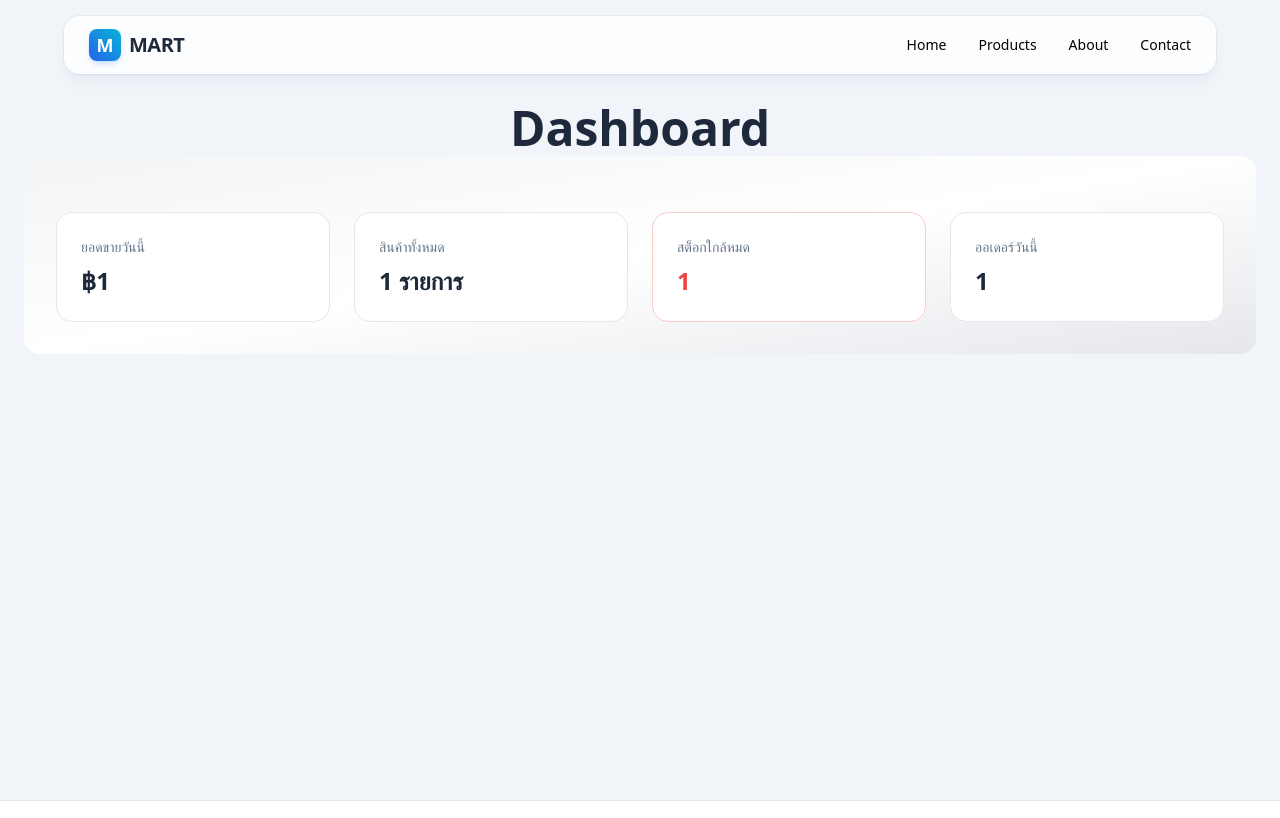
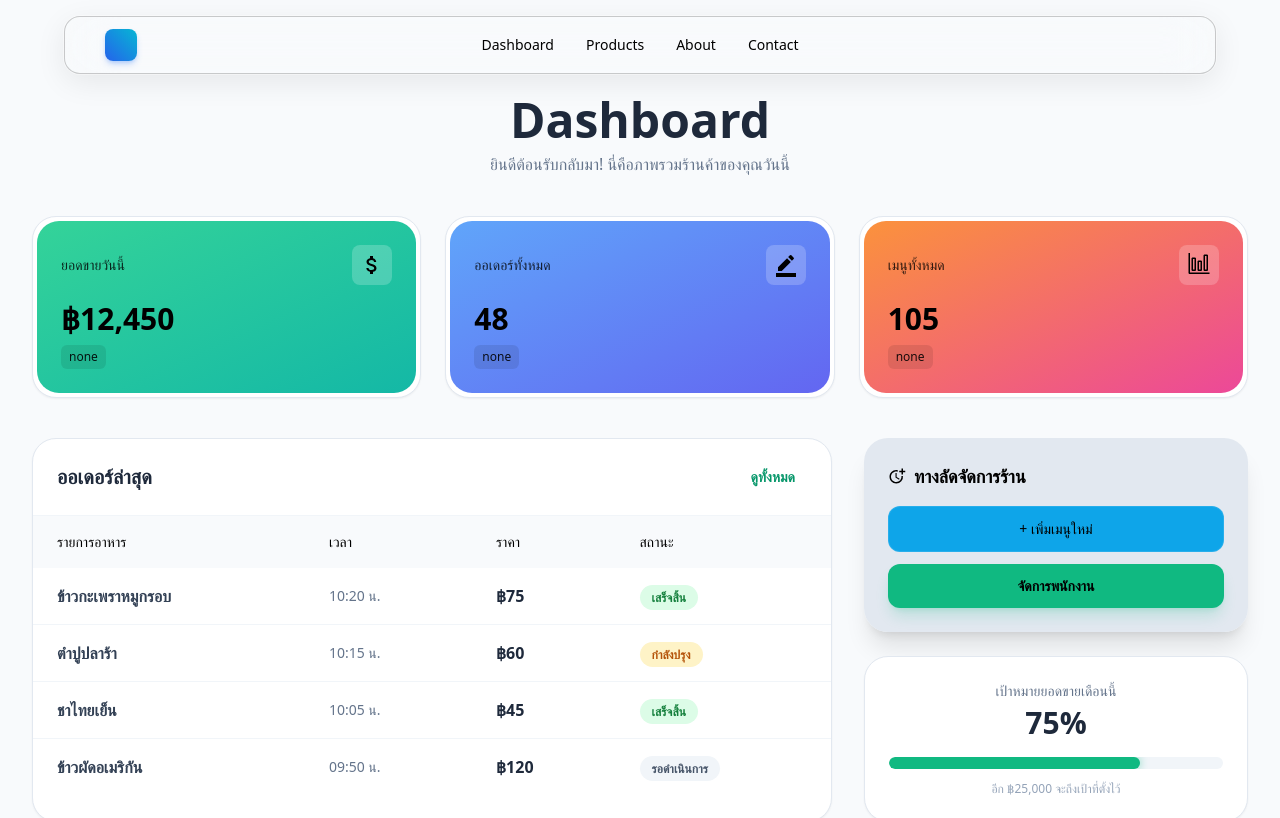
Before and after one commit to Aekpavit/app-mart, a React (Vite) app: page / in a window 1280 px wide. Shown: the top 818 px of the page. Built offline with nearby package versions, Linux system fonts and the light colour scheme.

Commit message:
ui/home page

```diff
--- a/package.json
+++ b/package.json
@@ -11,7 +11,8 @@
   },
   "dependencies": {
     "react": "^19.2.0",
-    "react-dom": "^19.2.0"
+    "react-dom": "^19.2.0",
+    "react-icons": "^5.5.0"
   },
   "devDependencies": {
     "@eslint/js": "^9.39.1",
--- a/src/App.jsx
+++ b/src/App.jsx
@@ -6,9 +6,7 @@ import Navbar from './components/Nav'
 function App() {
   return (
     <>
-      <Navbar/>
       <Home/>
-      <Footer/>
     </>
   )
 }
--- a/src/components/Footer.jsx
+++ b/src/components/Footer.jsx
@@ -1,15 +1,13 @@
 const Footer = () => {
     return (
-      <footer className="border-t border-slate-200 bg-white">
+      <footer className="border-t border-slate200 bg-wh">
         <div className="max-w-6xl mx-auto px-6 py-8 flex flex-col md:flex-row justify-between items-center gap-4">
-          <p className="text-slate-500 text-sm font-medium">© 2026 MART System. Designed for Cleanliness.</p>
+          <p className="text-slate-500 text-sm font-medium">© 2026  DEMO MART System</p>
           <div className="flex gap-4">
             <div className="w-8 h-8 rounded-full bg-slate-100 flex items-center justify-center text-slate-400 hover:bg-blue-50 hover:text-blue-600 transition cursor-pointer">
-               {/* FB Icon */}
                <svg className="w-4 h-4" fill="currentColor" viewBox="0 0 24 24"><path d="M9 8h-3v4h3v12h5v-12h3.642l.358-4h-4v-1.667c0-.955.192-1.333 1.115-1.333h2.885v-5h-3.808c-3.596 0-5.192 1.583-5.192 4.615v3.385z"/></svg>
             </div>
             <div className="w-8 h-8 rounded-full bg-slate-100 flex items-center justify-center text-slate-400 hover:bg-blue-50 hover:text-blue-600 transition cursor-pointer">
-               {/* Twitter Icon */}
                <svg className="w-4 h-4" fill="currentColor" viewBox="0 0 24 24"><path d="M24 4.557c-.883.392-1.832.656-2.828.775 1.017-.609 1.798-1.574 2.165-2.724-.951.564-2.005.974-3.127 1.195-.897-.957-2.178-1.555-3.594-1.555-3.179 0-5.515 2.966-4.797 6.045-4.091-.205-7.719-2.165-10.148-5.144-1.29 2.213-.669 5.108 1.523 6.574-.806-.026-1.566-.247-2.229-.616-.054 2.281 1.581 4.415 3.949 4.89-.693.188-1.452.232-2.224.084.626 1.956 2.444 3.379 4.6 3.419-2.07 1.623-4.678 2.348-7.29 2.04 2.179 1.397 4.768 2.212 7.548 2.212 9.142 0 14.307-7.721 13.995-14.646.962-.695 1.797-1.562 2.457-2.549z"/></svg>
             </div>
           </div>
--- a/src/components/Nav.jsx
+++ b/src/components/Nav.jsx
@@ -1,32 +1,59 @@
 const Navbar = () => {
-  return (
-    <>
+    return (
       <nav className="fixed top-0 w-full z-50 px-4 py-4">
-        <div className="max-w-6xl mx-auto bg-white/80 backdrop-blur-lg border border-white/40 rounded-2xl px-6 py-3 flex items-center justify-between shadow-lg shadow-blue-900/5 ring-1 ring-slate-900/5">
+        <div
+          className="
+            relative
+            max-w-6xl mx-auto
+            bg-white/10 backdrop-blur-xl
+            border border-black/20
+            rounded-2xl
+            px-10 py-3
+            flex items-center
+            shadow-[0_8px_30px_rgba(0,0,0,0.08)]
+            ring-1 ring-white/40
+          "
+        >
+          {/* Logo (ซ้าย) */}
           <div className="flex items-center gap-2">
-            {/* Logo Icon */}
-            <div className="w-8 h-8 bg-gradient-to-tr from-blue-600 to-cyan-500 rounded-lg flex items-center justify-center text-white font-bold text-lg shadow-md shadow-blue-500/20">
-              M
-            </div>
-            <h1 className="text-xl font-bold tracking-tight text-slate-800">MART</h1>
+            <div className="w-8 h-8 bg-gradient-to-tr from-blue-600 to-cyan-500 rounded-lg flex items-center justify-center text-white font-bold text-lg shadow-md shadow-blue-500/30"></div>
           </div>
 
-          <ul className="hidden md:flex items-center gap-8 text-sm font-medium text-slate-500">
-            {['Home', 'Products', 'About', 'Contact'].map((item) => (
-              <li key={item} className="hover:text-blue-600 cursor-pointer transition-colors relative group py-1">
+          {/* MENU (กลางจริง) */}
+          <ul className="
+            hidden md:flex
+            absolute left-1/2 -translate-x-1/2
+            items-center gap-8
+            text-sm font-medium text-slate-700
+          ">
+            {["Dashboard", "Products", "About", "Contact"].map((item) => (
+              <li
+                key={item}
+                className="relative cursor-pointer transition-colors hover:text-blue-600 group"
+              >
                 {item}
-                <span className="absolute bottom-0 left-0 w-0 h-0.5 bg-blue-600 rounded-full transition-all duration-300 group-hover:w-full"></span>
+                <span className="absolute -bottom-1 left-0 w-0 h-1 bg-blue-600 rounded-full transition-all duration-300 group-hover:w-full"></span>
               </li>
             ))}
           </ul>
-
-          <button className="md:hidden text-slate-600">
-             <svg className="w-6 h-6" fill="none" stroke="currentColor" viewBox="0 0 24 24"><path strokeLinecap="round" strokeLinejoin="round" strokeWidth="2" d="M4 6h16M4 12h16m-7 6h7"></path></svg>
+          <button className="ml-auto md:hidden text-slate-700">
+            <svg
+              className="w-6 h-6"
+              fill="none"
+              stroke="currentColor"
+              viewBox="0 0 24 24"
+            >
+              <path
+                strokeLinecap="round"
+                strokeLinejoin="round"
+                strokeWidth="2"
+                d="M4 6h16M4 12h16m-7 6h7"
+              />
+            </svg>
           </button>
         </div>
       </nav>
-    </>
-  );
-};
+    );
+  };
 
-export default Navbar;
+  export default Navbar;
--- a/src/pages/Home.jsx
+++ b/src/pages/Home.jsx
@@ -1,80 +1,139 @@
 import React from "react";
+import Navbar from "../components/Nav";
+import { VscGraph } from "react-icons/vsc";
+import { MdOutlineAttachMoney, MdBorderColor, MdMoreTime } from "react-icons/md";
+import Footer from "../components/Footer";
 
 export default function Home() {
   return (
-    <div className="min-h-screen bg-slate-100 p-6">
+    <div className="min-h-screen bg-slate-50">
+      <Navbar />
 
-      <div className="mt-20 mb-1 flex justify-center">
-        <h1 className="text-5xl font-bold text-slate-800">Dashboard</h1>
-      </div>
+      <div className="max-w-[1400px] mx-auto p-4 md:p-8">
+        {/* Header Section */}
+        <div className="mt-16 mb-10 flex flex-col items-center">
+          <h1 className="text-4xl md:text-5xl font-extrabold text-slate-800 hover:scale-105 hover:text-emerald-500 transition duration-500 cursor-default">
+            Dashboard
+          </h1>
+          <p className="text-slate-500 mt-2">ยินดีต้อนรับกลับมา! นี่คือภาพรวมร้านค้าของคุณวันนี้</p>
+        </div>
 
-      {/* KPI Cards */}
-      <div className="bg-gradient-to-br from-gray-100 via-white to-gray-200 p-8 rounded-2xl mb-12">
-        <div className="grid grid-cols-1 md:grid-cols-4 gap-6 mt-6">
+        {/* Stats Grid */}
+        <div className="grid grid-cols-1 sm:grid-cols-2 lg:grid-cols-3 gap-6 mb-10">
           <StatCard
             title="ยอดขายวันนี้"
-            value="฿1"
-            icon="💰"
-            hint="รายได้รวมของวันนี้"
-            className="from-green-500 to-emerald-600"
+            value="฿12,450"
+            icon={<MdOutlineAttachMoney />}
+            className="from-emerald-400 to-teal-500"
+            trend="none"
           />
           <StatCard
-            title="สินค้าทั้งหมด"
-            value="1 รายการ"
-            icon="📦"
-            hint="จำนวนสินค้าที่มีในระบบ"
-            className="from-blue-500 to-indigo-600"
+            title="ออเดอร์ทั้งหมด"
+            value="48"
+            icon={<MdBorderColor />}
+            className="from-blue-400 to-indigo-500"
+            trend="none"
           />
           <StatCard
-            title="สต็อกใกล้หมด"
-            value="1"
-            alert
-            icon="⚠️"
-            hint="สินค้าเหลือน้อยกว่าเกณฑ์"
-            className="from-red-500 to-pink-600"
+            title="เมนูทั้งหมด"
+            value="105"
+            icon={<VscGraph />}
+            className="from-orange-400 to-pink-500"
+            trend="none"
           />
-          <StatCard
-            title="ออเดอร์วันนี้"
-            value="1"
-            icon="🧾"
-            hint="ออเดอร์ที่ถูกสร้างวันนี้"
-            className="from-purple-500 to-fuchsia-600"
-          />
+        </div>
+
+        {/* Main Content: Charts & Tables */}
+        <div className="grid grid-cols-1 lg:grid-cols-3 gap-8 mb-20">
+
+          {/* Left Column: Recent Orders (Table) */}
+          <div className="lg:col-span-2 bg-white rounded-3xl shadow-sm border border-slate-200 overflow-hidden">
+            <div className="p-6 border-b border-slate-100 flex justify-between items-center">
+              <h2 className="text-xl font-bold text-slate-800">ออเดอร์ล่าสุด</h2>
+              <button className="text-sm text-emerald-600 font-semibold hover:bg-emerald-50 px-3 py-1 rounded-lg transition">ดูทั้งหมด</button>
+            </div>
+            <div className="overflow-x-auto">
+              <table className="w-full text-left">
+                <thead className="bg-slate-50 text-slate-500 text-sm">
+                  <tr>
+                    <th className="px-6 py-4 font-medium">รายการอาหาร</th>
+                    <th className="px-6 py-4 font-medium">เวลา</th>
+                    <th className="px-6 py-4 font-medium">ราคา</th>
+                    <th className="px-6 py-4 font-medium">สถานะ</th>
+                  </tr>
+                </thead>
+                <tbody className="divide-y divide-slate-100">
+                  <OrderRow name="ข้าวกะเพราหมูกรอบ" time="10:20" price="฿75" status="เสร็จสิ้น" statusColor="bg-green-100 text-green-700" />
+                  <OrderRow name="ตำปูปลาร้า" time="10:15" price="฿60" status="กำลังปรุง" statusColor="bg-amber-100 text-amber-700" />
+                  <OrderRow name="ชาไทยเย็น" time="10:05" price="฿45" status="เสร็จสิ้น" statusColor="bg-green-100 text-green-700" />
+                  <OrderRow name="ข้าวผัดอเมริกัน" time="09:50" price="฿120" status="รอดำเนินการ" statusColor="bg-slate-100 text-slate-600" />
+                </tbody>
+              </table>
+            </div>
+          </div>
+
+          {/* Right Column: Quick Actions & Performance */}
+          <div className="space-y-6">
+            <div className="bg-gradient-to-br from-slate-200 to-slate-200 rounded-3xl p-6 text-white shadow-xl">
+              <h3 className="text-lg font-bold mb-4 flex items-center gap-2">
+                <MdMoreTime className="text-emerald-400" /> ทางลัดจัดการร้าน
+              </h3>
+              <div className="grid grid-cols-1 gap-3">
+                <button className="w-full py-3 bg-sky-500 hover:bg-sky-600 rounded-xl transition text-sm font-medium border border-white/10">
+                  + เพิ่มเมนูใหม่
+                </button>
+                <button className="w-full py-3 bg-emerald-500 hover:bg-emerald-600 rounded-xl transition text-sm font-bold shadow-lg shadow-emerald-500/20">
+                  จัดการพนักงาน
+                </button>
+              </div>
+            </div>
+
+            <div className="bg-white rounded-3xl p-6 shadow-sm border border-slate-200 text-center">
+              <p className="text-slate-500 text-sm mb-1">เป้าหมายยอดขายเดือนนี้</p>
+              <h4 className="text-3xl font-black text-slate-800">75%</h4>
+              <div className="w-full bg-slate-100 h-3 rounded-full mt-4 overflow-hidden">
+                <div className="bg-emerald-500 h-full w-[75%] rounded-full shadow-[0_0_10px_rgba(16,185,129,0.5)]"></div>
+              </div>
+              <p className="text-xs text-slate-400 mt-3">อีก ฿25,000 จะถึงเป้าที่ตั้งไว้</p>
+            </div>
+          </div>
+
         </div>
       </div>
 
-      {/* Quick Actions */}
-
-      {/* Latest Products */}
+      <Footer />
     </div>
   );
 }
 
-/* ---------- Components ---------- */
-
-function StatCard({ title, value, alert }) {
+function StatCard({ title, value, icon, className, trend }) {
   return (
-    <div
-      className={`bg-white p-6 rounded-2xl border ${
-        alert ? "border-red-200" : ""
-      }`}
-    >
-      <p className="text-sm text-slate-500">{title}</p>
-      <h3
-        className={`text-2xl font-bold mt-2 ${
-          alert ? "text-red-500" : "text-slate-800"
-        }`}
-      >
-        {value}
-      </h3>
+    <div className="group relative overflow-hidden bg-white rounded-3xl p-1 shadow-sm border border-slate-200 transition-all hover:shadow-xl hover:-translate-y-1">
+      <div className={`bg-gradient-to-br ${className} p-6 rounded-[22px] text-white`}>
+        <div className="flex items-center justify-between">
+          <p className="text-sm font-medium opacity-80">{title}</p>
+          <span className="text-2xl bg-white/20 p-2 rounded-lg">{icon}</span>
+        </div>
+        <h3 className="text-3xl font-bold mt-4 mb-2">{value}</h3>
+        <p className="text-xs font-light opacity-90 bg-black/10 w-fit px-2 py-1 rounded-md">
+          {trend}
+        </p>
+      </div>
     </div>
   );
 }
 
-function ActionButton({ text }) {
+function OrderRow({ name, time, price, status, statusColor }) {
   return (
-    <button className="px-5 py-2.5 bg-slate-900 text-white rounded-lg hover:bg-slate-800 transition">
-      {text}
-    </button>
+    <tr className="hover:bg-slate-50 transition-colors">
+      <td className="px-6 py-4 font-semibold text-slate-700">{name}</td>
+      <td className="px-6 py-4 text-slate-500 text-sm">{time} น.</td>
+      <td className="px-6 py-4 font-bold text-slate-800">{price}</td>
+      <td className="px-6 py-4">
+        <span className={`px-3 py-1 rounded-full text-xs font-bold ${statusColor}`}>
+          {status}
+        </span>
+      </td>
+    </tr>
   );
 }
```
Also changed, not shown: src/assets/food1.png (added), 1 other file (tests, documents, lock files or other folders).
